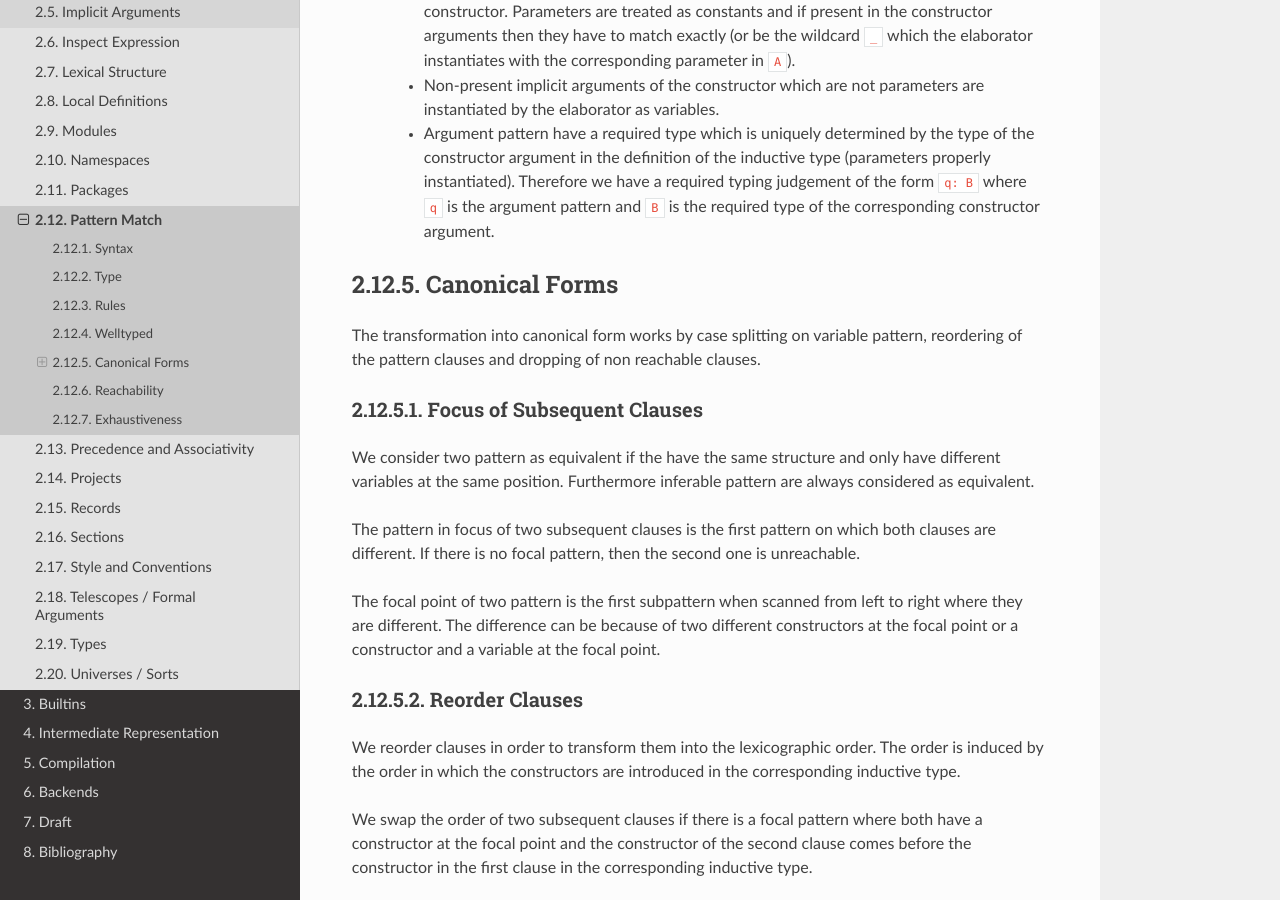
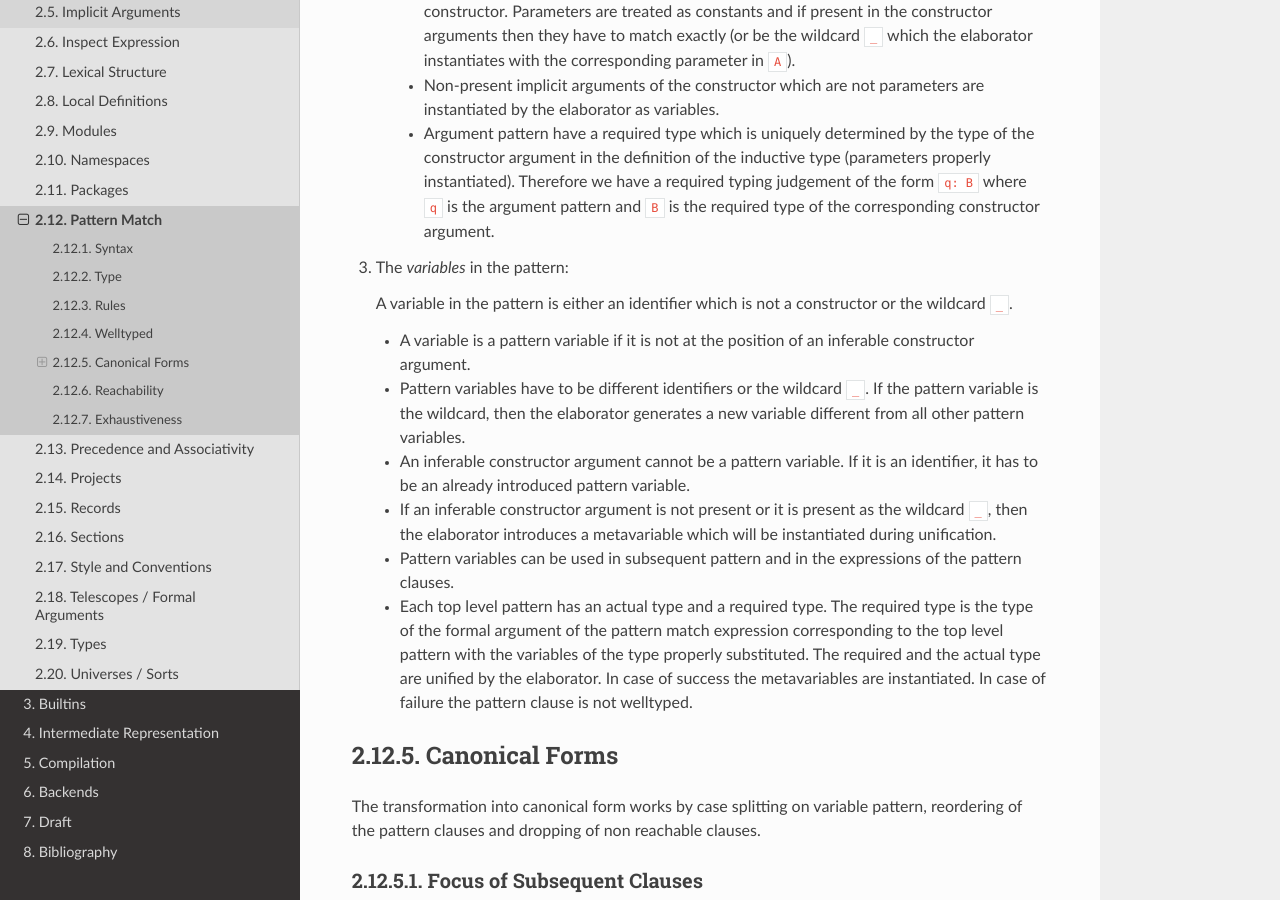
Before and after one commit to alba-lang/lang-spec, a Sphinx documentation site: the page built from sphinx/source/lang-elems/pattern-match.rst, in a window 1280 px wide and 900 px high, scrolled down 4156 px. Built offline with Sphinx 7.4.7 and the Read the Docs theme 2.0.0, drawn with Linux system fonts in a browser that asks for light colours; some of the changed text lies outside the part shown.

Commit message:
Explained variables in pattern clauses
	modified:   sphinx/source/lang-elems/pattern-match.rst

```diff
--- a/sphinx/source/lang-elems/pattern-match.rst
+++ b/sphinx/source/lang-elems/pattern-match.rst
@@ -174,10 +174,10 @@ where ``p`` and ``q`` are pattern. This is equivalent to ::
         λ p := λ q := ... := e
         ...
 
-In order to typecheck a clause we typecheck from left to right first all
-arguments and finally the result type. We consider all variables in the type as
-substitutable. Each typecheck step for one variable replaces the coresponding
-variable in the type by an expression from the pattern.
+In order to typecheck a clause we typecheck from left to right all arguments and
+finally the result type. We consider all variables in the type as substitutable.
+Each typecheck step for one argument replaces the coresponding variable in the
+type by an expression from the pattern.
 
 At the start of the checking we have all variables in the type unassigned. In
 the ``i``\ th step all variables before the ``i``\ th variable of the type are
@@ -191,8 +191,8 @@ Note that the variables before ``x`` can occur in the type ``A`` and they have
 already been replaced by their corresponding expressions. ``R`` represents the
 remaining type where all substitutions have been done as well.
 
-If the implicit argument does not appear in the pattern we introduce a variable
-pattern. The pattern might have an optional type.
+If an implicit argument in the type does not appear in the pattern we introduce
+a variable pattern. The pattern might have an optional type.
 
 The argument typechecks if ``p: A`` is a valid typing judgement. For a variable
 pattern this is always the case. If the argument typechecks we replace the
@@ -243,6 +243,35 @@ pattern).
       (parameters properly instantiated). Therefore we have a required typing
       judgement of the form ``q: B`` where ``q`` is the argument pattern and
       ``B`` is the required type of the corresponding constructor argument.
+
+3. The *variables* in the pattern:
+
+   A variable in the pattern is either an identifier which is not a constructor
+   or the wildcard ``_``.
+
+   - A variable is a pattern variable if it is not at the position of an
+     inferable constructor argument.
+
+   - Pattern variables have to be different identifiers or the wildcard ``_``.
+     If the pattern variable is the wildcard, then the elaborator generates a
+     new variable different from all other pattern variables.
+
+   - An inferable constructor argument cannot be a pattern variable. If it is an
+     identifier, it has to be an already introduced pattern variable.
+
+   - If an inferable constructor argument is not present or it is present as the
+     wildcard ``_``, then the elaborator introduces a metavariable which will be
+     instantiated during unification.
+
+   - Pattern variables can be used in subsequent pattern and in the expressions
+     of the pattern clauses.
+
+   - Each top level pattern has an actual type and a required type. The required
+     type is the type of the formal argument of the pattern match expression
+     corresponding to the top level pattern with the variables of the type
+     properly substituted. The required and the actual type are unified by the
+     elaborator. In case of success the metavariables are instantiated. In case
+     of failure the pattern clause is not welltyped.
 
 
 
```
